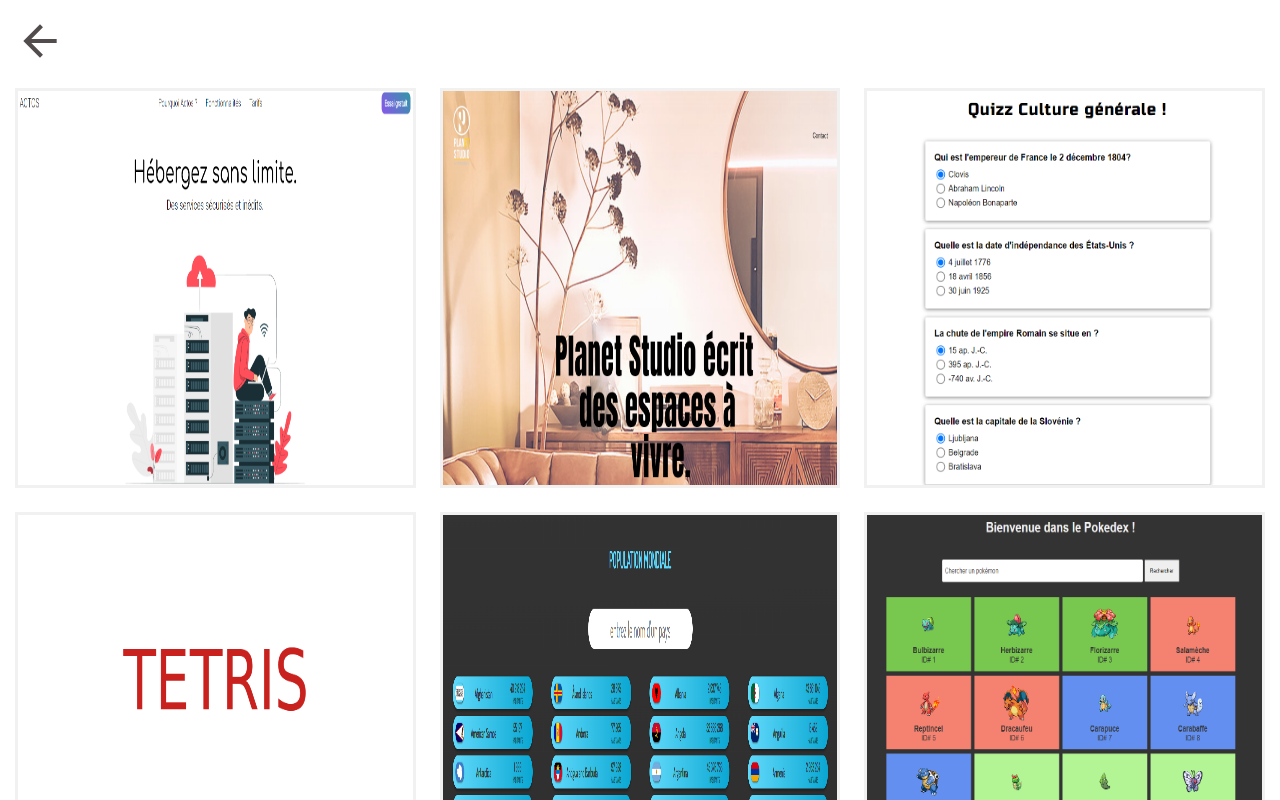
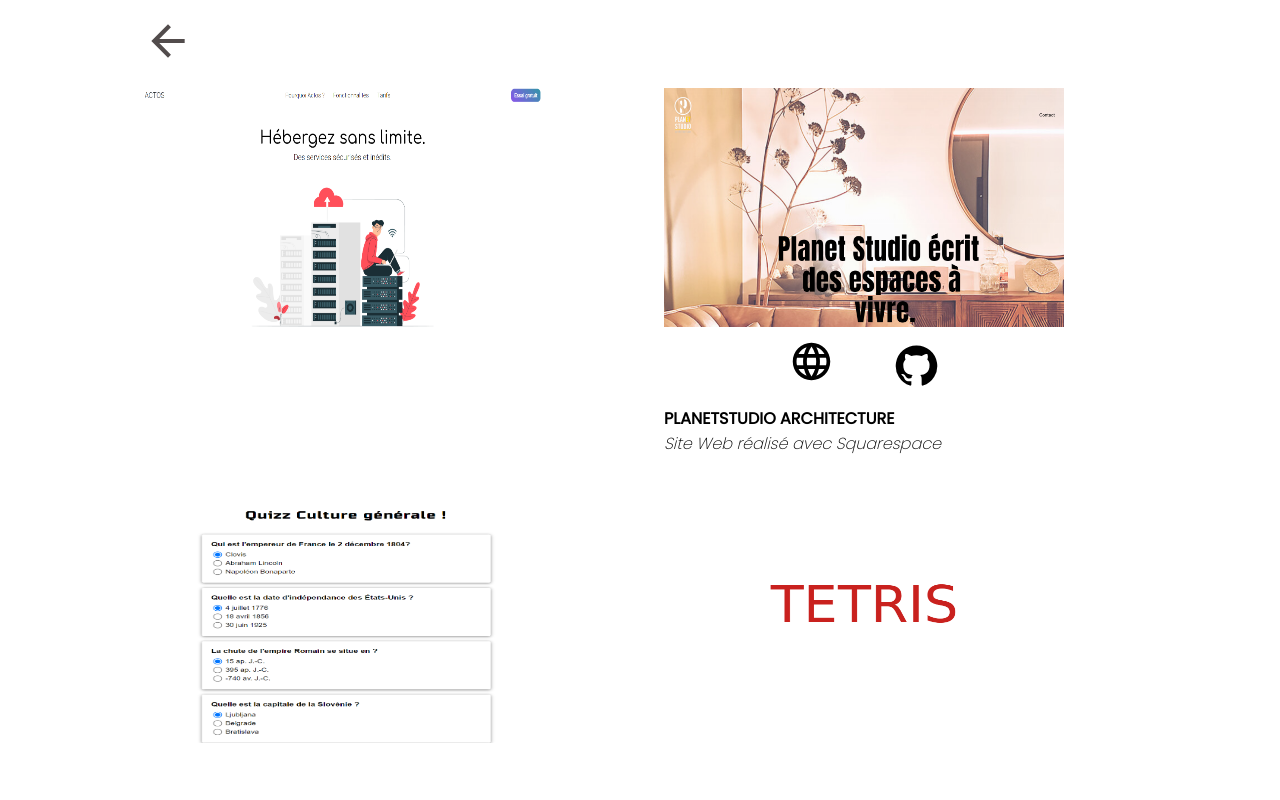
Before and after one commit to Jeandevweb/my-portfolio, a React (Create React App) app: page /works in a window 1280 px wide. Shown: the top 800 px of the page. Built offline with nearby package versions, Linux system fonts and the light colour scheme.

Commit message:
changement cards

```diff
--- a/src/Components/Works/Works.js
+++ b/src/Components/Works/Works.js
@@ -11,6 +11,8 @@
 import planet from '../../assets/planetStudio.png';
 import {Link} from 'react-router-dom'
 import ArrowBackIcon from '@mui/icons-material/ArrowBack';
+import LanguageIcon from '@mui/icons-material/Language';
+import GitHubIcon from "@mui/icons-material/GitHub";
 
 export default function Works() {
     return (
@@ -29,6 +31,12 @@
                     <a href="https://www.planet-studio.fr/" target="_blank">
                     <img src={planet} alt="planetStudio image" />
                     <button>Accéder</button>
+                    <div className="cards-icons">
+                        <a href="https://www.planet-studio.fr/" target="_blank"><LanguageIcon className="icon-work"/></a>
+                        <GitHubIcon className="icon-work"/>
+                    </div>
+                    <p className="cards-title">PlanetStudio Architecture</p>
+                    <p className="cards-description">Site Web réalisé avec Squarespace</p>
                     </a>
                 </div>
                 <div className="cards">
--- a/src/Components/Works/Works.scss
+++ b/src/Components/Works/Works.scss
@@ -1,7 +1,7 @@
 .works{
     min-height: 100vh;
-    width: 100%;
-    margin-top: 1rem;
+    width: 80%;
+    margin: 1rem auto;
     .arrow{
         margin-left:15px;
         color: rgb(82,76,76);
@@ -22,7 +22,7 @@
         padding: 15px;
         display: grid;
         grid-template-columns: repeat(auto-fit, minmax(25rem,1fr));
-        gap: 1.5rem;
+        gap: 3rem;
         // align-items: center;
 
     }
@@ -31,10 +31,11 @@
 .cards{
     position: relative;
     cursor: pointer;
-    height: 25rem;
-    border: 3px solid #f1f1f1ff;
+    height: 23rem;
+    width: 25rem;
+    // border: 3px solid #f1f1f1ff;
     img{
-        height: 100%;
+        height: 65%;
         width: 100%;
     }
     button{
@@ -66,6 +67,28 @@
         opacity: 0.2;
         transition: all 0.5s ease-in-out;
     }
+    .cards-icons{
+        display: flex;
+        justify-content: center;
+        align-items: center;
+        .icon-work{
+            margin: 5px 30px 15px;
+            font-size: 45px;
+            color: black;
+        }
+    }
+    a{
+        text-decoration: none;
+        color: black;
+    }
+    .cards-title{
+        font-weight: bold;
+        text-transform: uppercase;
+    }
+    .cards-description{
+        font-weight: 100;
+        font-style: italic;
+    }
 }
 
 @media (max-width: 800px){
```
